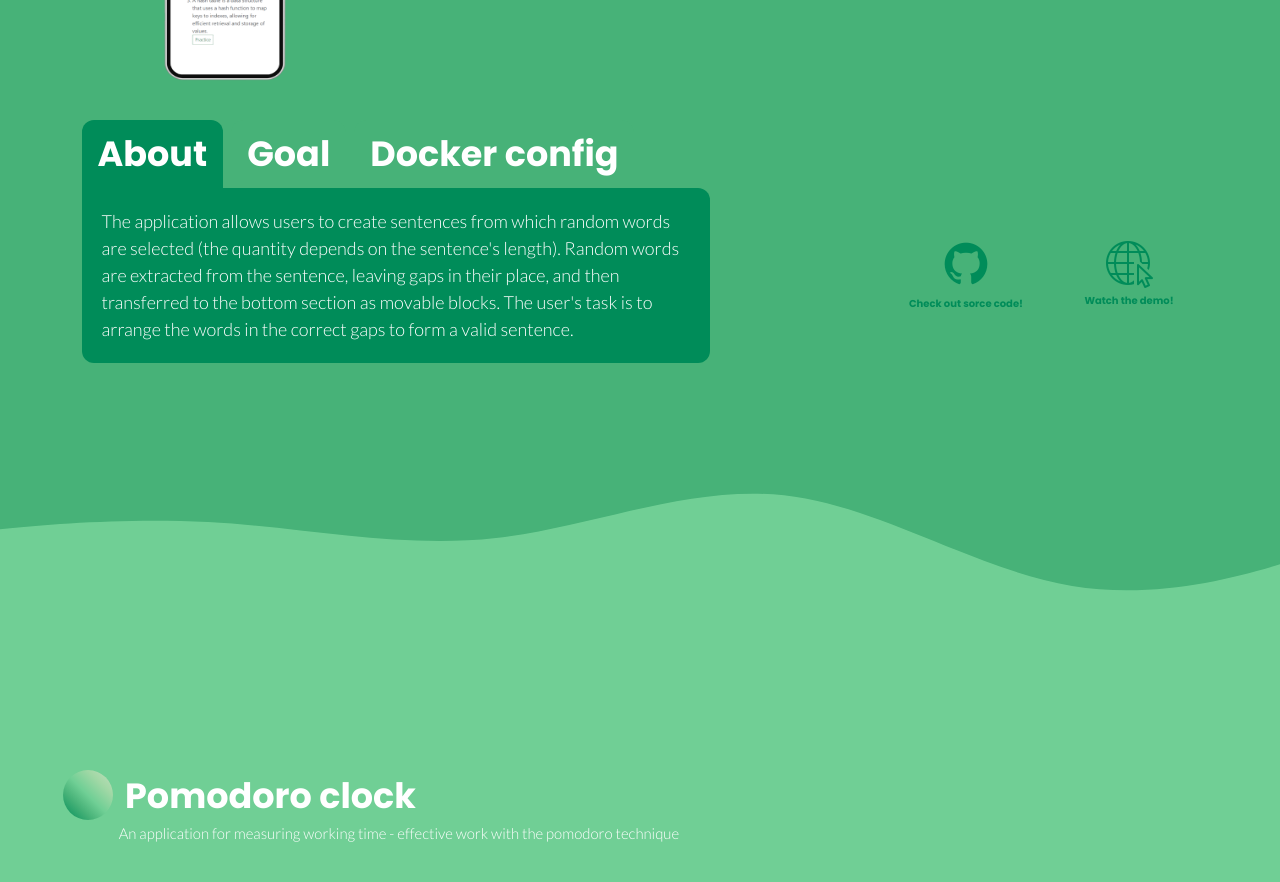
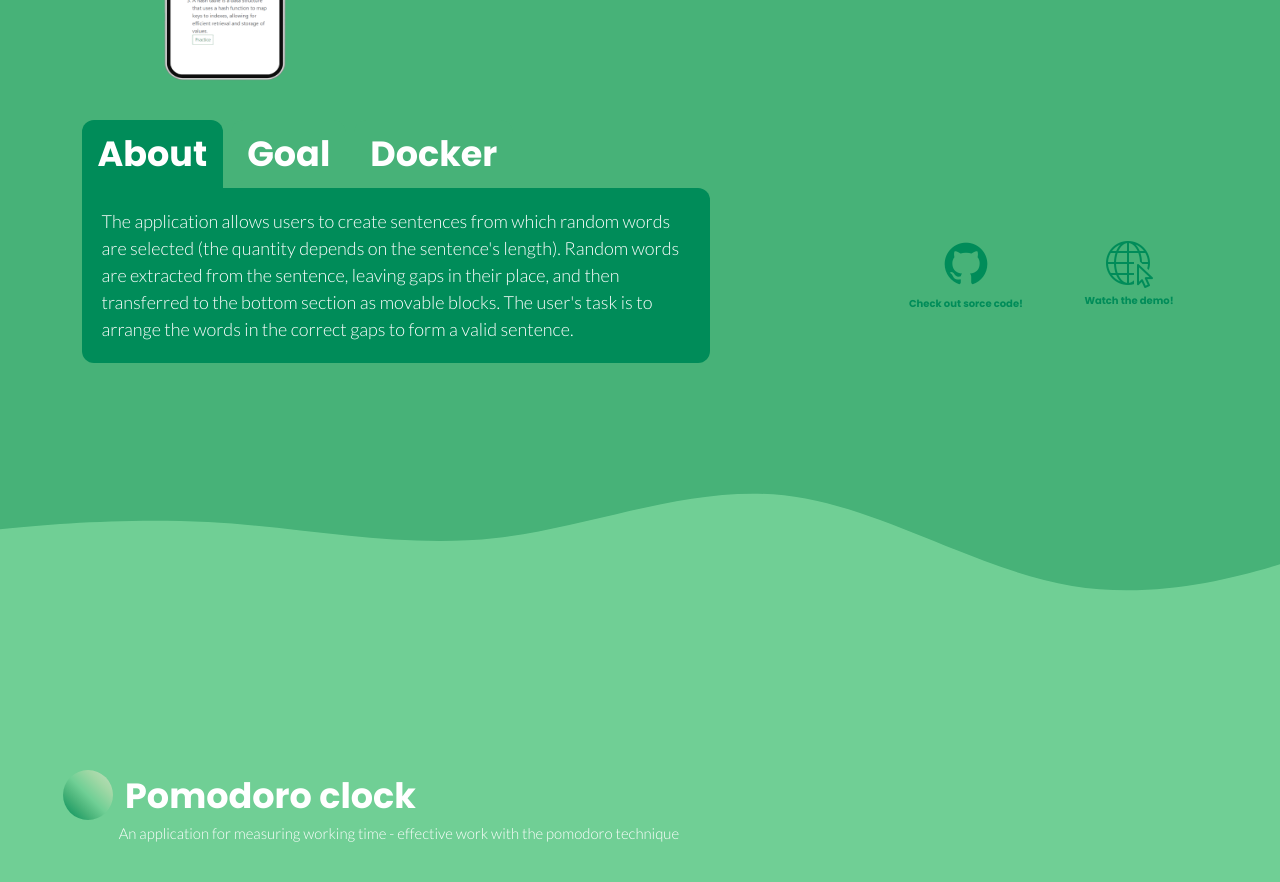
Before and after one commit to bszarlowicz/PortfolioApp, a React (Vite) app: page / in a window 1280 px wide. Shown: the part 5040-5922 px from the top of the page. Built offline with nearby package versions, Linux system fonts and the light colour scheme.

Commit message:
docker change

```diff
--- a/src/pages/StartPage.jsx
+++ b/src/pages/StartPage.jsx
@@ -395,7 +395,7 @@ export default function StartPage() {
                 <menu  className='my-0'>
                   <TabButton onSelect={() => handleClickDragAndDropApp('about')} isActive={selectedTopicDragAndDropApp==="about"}>About</TabButton>
                   <TabButton onSelect={() => handleClickDragAndDropApp('goal')} isActive={selectedTopicDragAndDropApp==="goal"}>Goal</TabButton>
-                  <TabButton onSelect={() => handleClickDragAndDropApp('docker')} isActive={selectedTopicDragAndDropApp==="docker"}>Docker config</TabButton>
+                  <TabButton onSelect={() => handleClickDragAndDropApp('docker')} isActive={selectedTopicDragAndDropApp==="docker"}>Docker</TabButton>
                 </menu>
                 <div  className={`${startPageStyles.mainDescriptionText} col-md-12 text-start`}>
                   {PROJECT_FIVE[selectedTopicDragAndDropApp].description}
```
